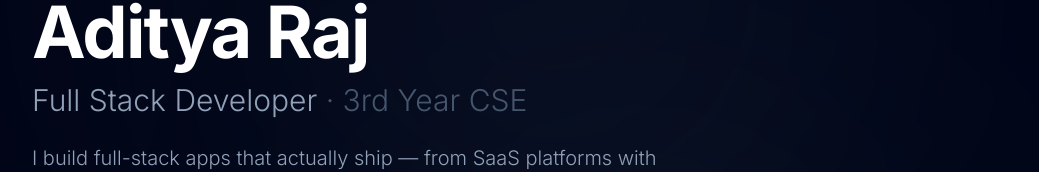
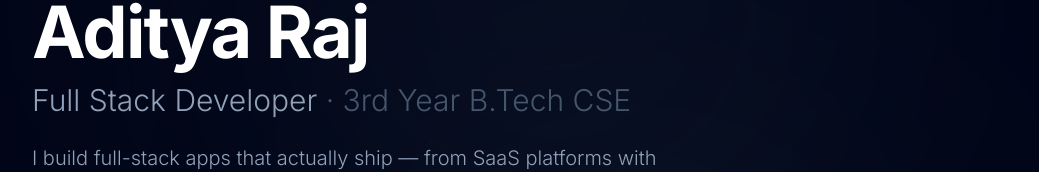
Before and after one commit to 1tsadityaraj/Aditya-Portfolio, a React (Vite) app in the folder Frontend/: page / in a window 1280 px wide. Shown: the part 266-438 px from the top of the page, without its empty margins (120-1159 px from the left). Built offline with nearby package versions, Linux system fonts and the light colour scheme.

Commit message:
Update degree text in Hero

```diff
--- a/Frontend/src/components/Hero.jsx
+++ b/Frontend/src/components/Hero.jsx
@@ -55,7 +55,7 @@ const Hero = () => {
                         Aditya Raj
                     </h1>
                     <p className="mt-3 text-2xl md:text-3xl text-slate-400 font-light">
-                        Full Stack Developer <span className="text-slate-600 hidden sm:inline">· 3rd Year  CSE</span>
+                        Full Stack Developer <span className="text-slate-600 hidden sm:inline">· 3rd Year B.Tech CSE</span>
                     </p>
                 </motion.div>
 
```
